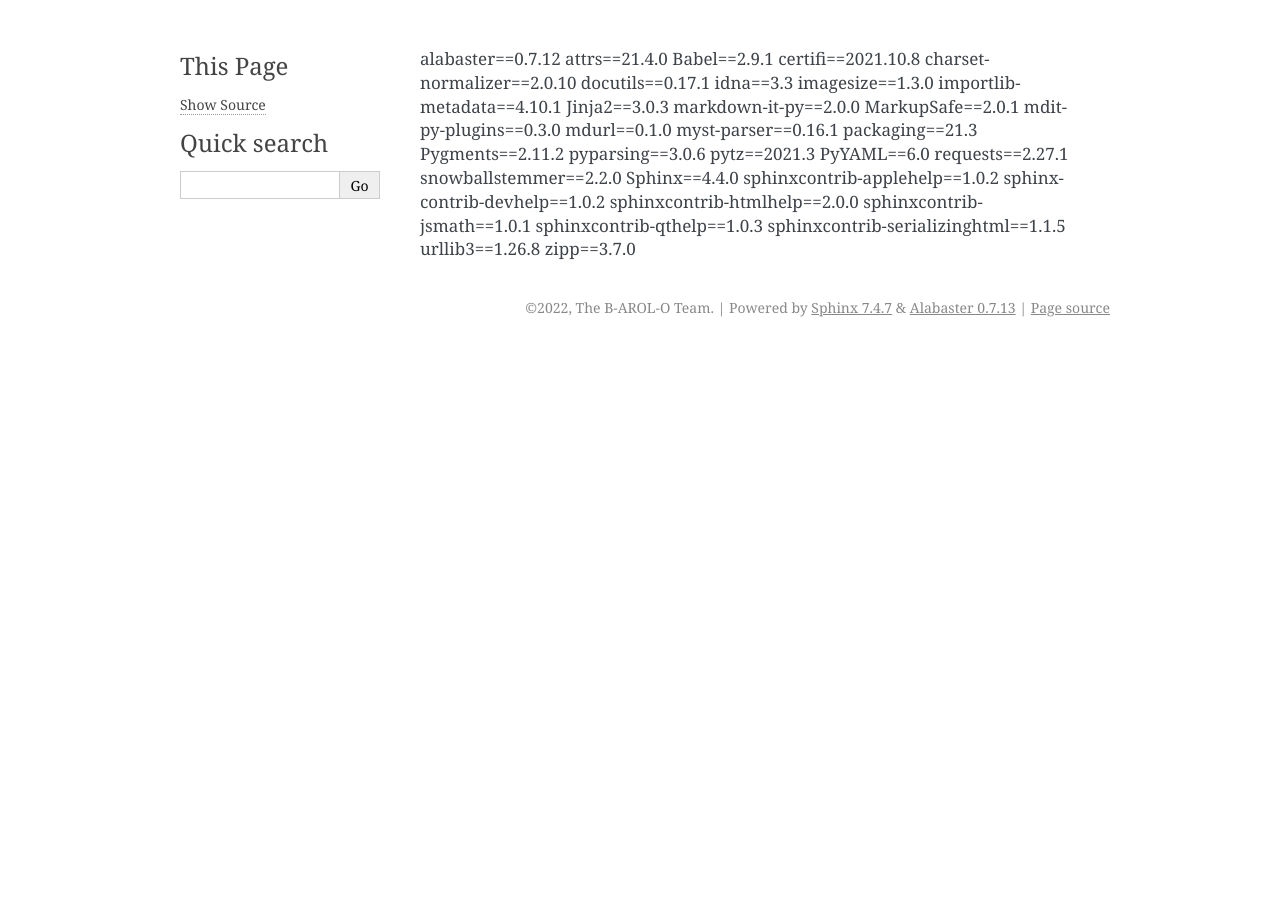
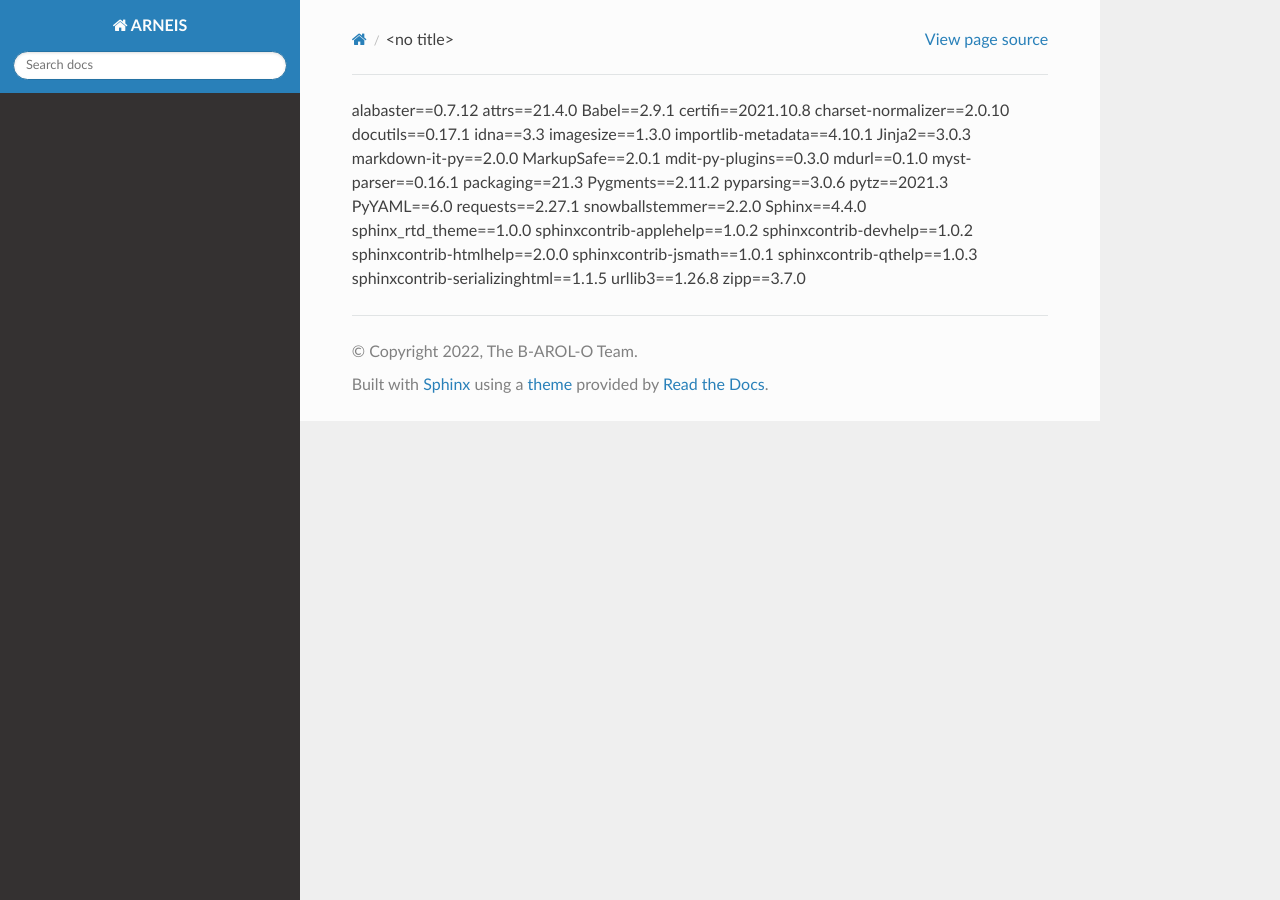
Before and after one commit to B-AROL-O/ARNEIS, a Sphinx documentation site: the page built from docs/requirements.txt, in a window 1280 px wide. Built offline with Sphinx 7.4.7 and the Read the Docs theme 2.0.0, drawn with Linux system fonts in a browser that asks for light colours.

Commit message:
Update Sphinx configuration
Inspired by https://github.com/alv67/le-guide-di-alv

```diff
--- a/docs/conf.py
+++ b/docs/conf.py
@@ -27,7 +27,7 @@
 # Add any Sphinx extension module names here, as strings. They can be
 # extensions coming with Sphinx (named 'sphinx.ext.*') or your custom
 # ones.
-extensions = ['myst_parser']
+extensions = ['myst_parser','sphinx_rtd_theme']
 
 # Add the Markdown filename extension to the `source_suffix` list.
 # Reference: https://www.sphinx-doc.org/en/master/usage/markdown.html
@@ -35,6 +35,13 @@
 
 # Add any paths that contain templates here, relative to this directory.
 templates_path = ['_templates']
+
+# The language for content autogenerated by Sphinx. Refer to documentation
+# for a list of supported languages.
+#
+# This is also used if you do content translation via gettext catalogs.
+# Usually you set "language" from the command line for these cases.
+# language = 'it'
 
 # List of patterns, relative to source directory, that match files and
 # directories to ignore when looking for source files.
@@ -47,7 +54,7 @@
 # The theme to use for HTML and HTML Help pages.  See the documentation for
 # a list of builtin themes.
 #
-html_theme = 'alabaster'
+html_theme = 'sphinx_rtd_theme'
 
 # Add any paths that contain custom static files (such as style sheets) here,
 # relative to this directory. They are copied after the builtin static files,
--- a/docs/requirements.txt
+++ b/docs/requirements.txt
@@ -21,6 +21,7 @@
 requests==2.27.1
 snowballstemmer==2.2.0
 Sphinx==4.4.0
+sphinx_rtd_theme==1.0.0
 sphinxcontrib-applehelp==1.0.2
 sphinxcontrib-devhelp==1.0.2
 sphinxcontrib-htmlhelp==2.0.0
```
